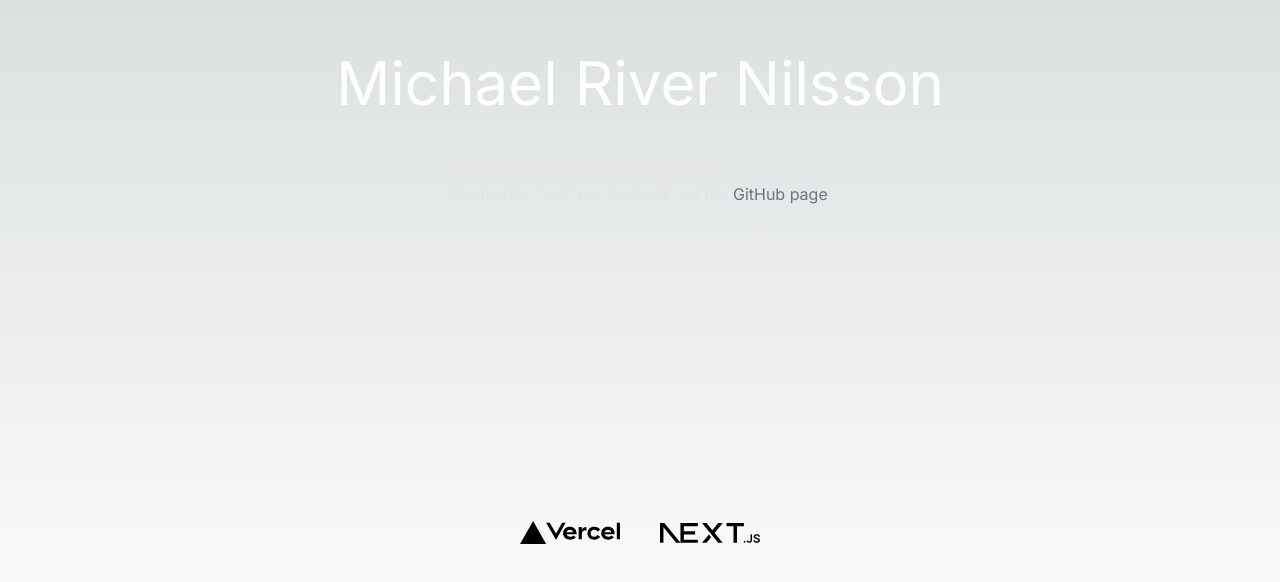
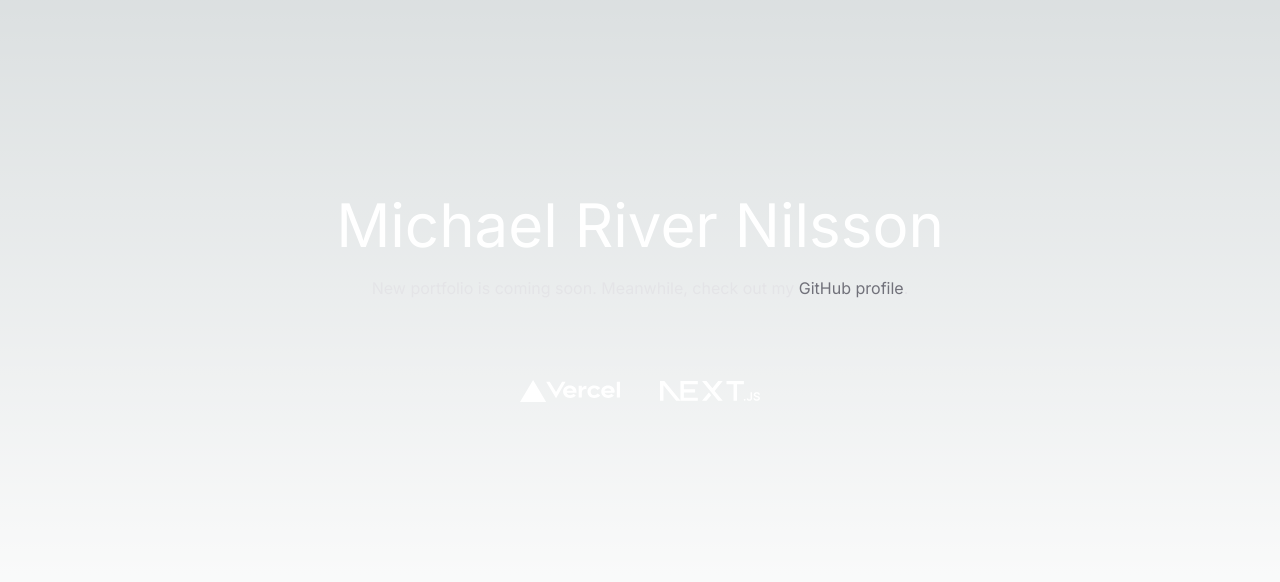
Before and after one commit to RiverMichael/mrn-portfolio, a Next.js app: page / in a window 1280 px wide. Shown: the part 112-694 px from the top of the page. Built offline with nearby package versions, Linux system fonts and the light colour scheme.

Commit message:
Changes animation on home page

```diff
--- a/app/page.jsx
+++ b/app/page.jsx
@@ -3,34 +3,29 @@ import Image from "next/image";
 
 export default function Home() {
   return (
-    <main className="flex min-h-screen flex-col gap-5 items-center px-5 mx-auto py-12 ">
-      <div className="mt-24">
-        <div className="w-screen h-px animate-glow md:block animate-fade-right bg-gradient-to-r from-zinc-300/0 via-zinc-300/50 to-zinc-300/0" />
-        <h1 className="z-10 text-4xl text-transparent duration-1000 bg-white cursor-default text-edge-outline animate-title font-display sm:text-6xl whitespace-nowrap bg-clip-text text-center py-5 text-wrap">
+    <main className="flex min-h-screen flex-col items-center justify-center px-5 mx-auto">
+      <div className="w-screen h-px animate-glow md:block animate-fade-left bg-gradient-to-r from-zinc-300/0 via-zinc-300/50 to-zinc-300/0" />
+      <h1 className="z-10 text-4xl text-transparent duration-1000 bg-white cursor-default text-edge-outline animate-title font-display sm:text-6xl whitespace-nowrap bg-clip-text text-center text-wrap py-5">
         Michael River Nilsson
       </h1>
       <div className="w-screen h-px animate-glow md:block animate-fade-right bg-gradient-to-r from-zinc-300/0 via-zinc-300/50 to-zinc-300/0" />
-      </div>
-      <div className="flex flex-col items-center justify-between grow mb-24">
       <div className="text-zinc-200 animate-fade-in">
-          <h1 className="text-xl">New portfolio is coming soon.</h1>
-          <p>
-            Meanwhile, feel free to check out the{" "}
-            <Link href="https://www.github.com/rivermichael" target="_blank" className="text-zinc-500">
-              GitHub page
+        <p className="text-center">
+          New portfolio is coming soon. Meanwhile, check out my{" "}
+          <Link href="https://www.github.com/rivermichael" target="_blank" className="text-zinc-500 hover:text-zinc-700 transition-all duration-300 ease-in-out">
+            GitHub profile
           </Link>
           .
         </p>
       </div>
 
-        <div className="flex gap-10 items-center animate-fade-in">
+      <div className="flex gap-10 items-center justify-center animate-fade-in mt-20">
         <Link href="https://www.vercel.com" target="_blank">
-            <Image src="/vercel.svg" alt="Vercel Logo" className="dark:invert" width={100} height={24} />
+          <Image src="/vercel.svg" alt="Vercel Logo" className="invert" width={100} height={24} />
         </Link>
         <Link href="https://www.nextjs.org" target="_blank">
-            <Image src="/next.svg" alt="NextJS Logo" className="dark:invert" width={100} height={24} />
+          <Image src="/next.svg" alt="NextJS Logo" className="invert" width={100} height={24} />
         </Link>
-        </div>
       </div>
     </main>
   );
--- a/tailwind.config.js
+++ b/tailwind.config.js
@@ -8,7 +8,7 @@ module.exports = {
         "gradient-conic": "conic-gradient(from 180deg at 50% 50%, var(--tw-gradient-stops))",
       },
       animation: {
-        "fade-in": "fade-in 3s ease-in-out forwards",
+        "fade-in": "fade-in 5s ease-in-out forwards",
         title: "title 3s ease-out forwards",
         "fade-left": "fade-left 3s ease-in-out forwards",
         "fade-right": "fade-right 3s ease-in-out forwards",
```
Lines whose indentation alone changed are shown as unchanged.
